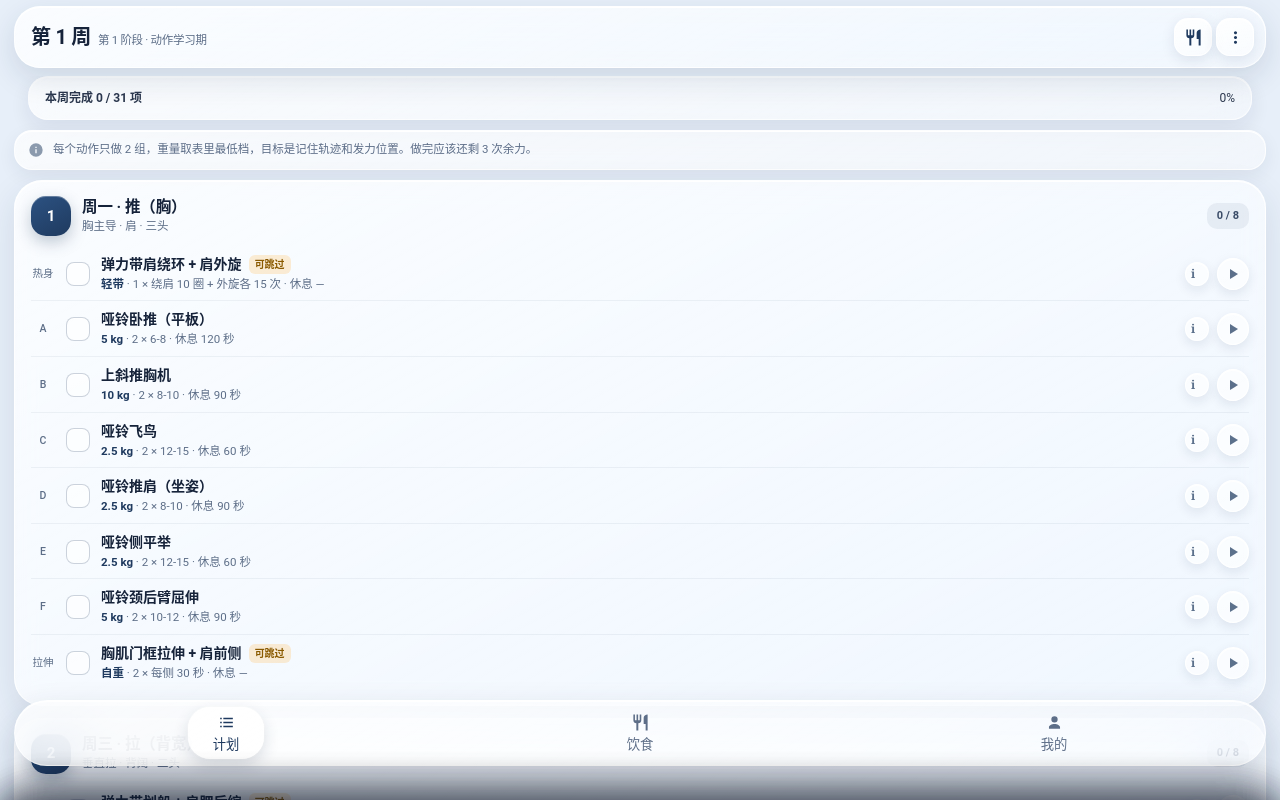
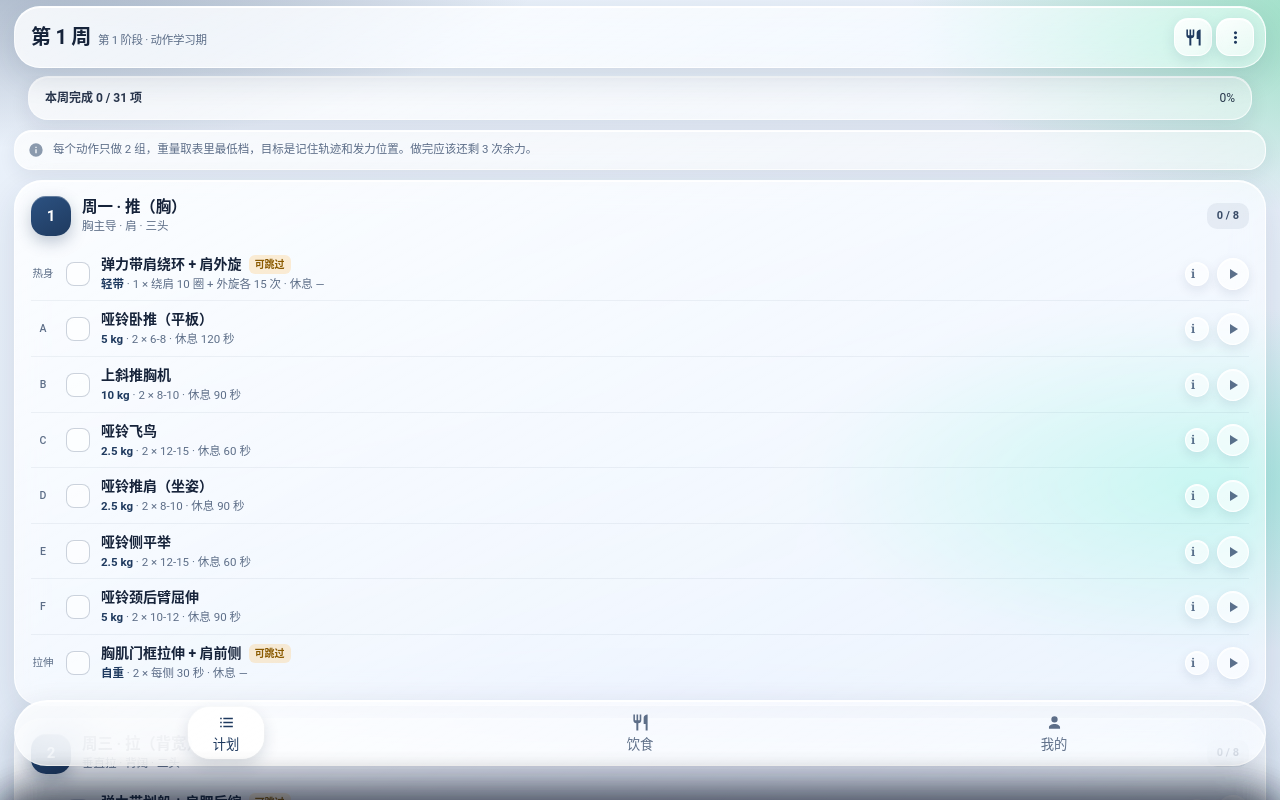
Before and after one commit to CycloneKay/yundon, a website: page index.html in a window 1280 px wide. Drawn offline with Linux system fonts and the light colour scheme.

Commit message:
fix: 状态栏/导航栏改全透明，网页背景铺到屏幕最上/最下，去掉上下两条白框
- styles.xml: statusBarColor / navigationBarColor 透明，windowLightStatusBar 深色图标
- MainActivity: 运行时再次置透明 + 关闭系统栏对比度 scrim
- 网页 body 背景改透明，让 .bgwrap 的极光渐变真正显示出来（之前被不透明底色盖住）

```diff
--- a/index.html
+++ b/index.html
@@ -366,7 +366,8 @@ main.pad::-webkit-scrollbar{display:none!important;width:0!important}
 
 /* ================= 液态玻璃主题（覆盖层） ================= */
 :root{--ink:#16233A;--ink2:#5D6E88;--glass-hi:rgba(255,255,255,.82);--glass-lo:rgba(255,255,255,.48)}
-body{background:#E7EFF9;color:var(--ink);min-height:100vh;
+/* body 必须透明，否则不透明的底色会把 .bgwrap 的极光渐变整块盖掉（状态栏/导航栏露出来就成了一条白框） */
+body{background:transparent;color:var(--ink);min-height:100vh;
   padding-top:max(env(safe-area-inset-top),34px);
   padding-bottom:max(env(safe-area-inset-bottom),20px)}
 html{background:#E7EFF9}
```
Also changed, not shown: www/index.html (+2 -1 lines), .github/workflows/build-apk.yml, 1 other file.
